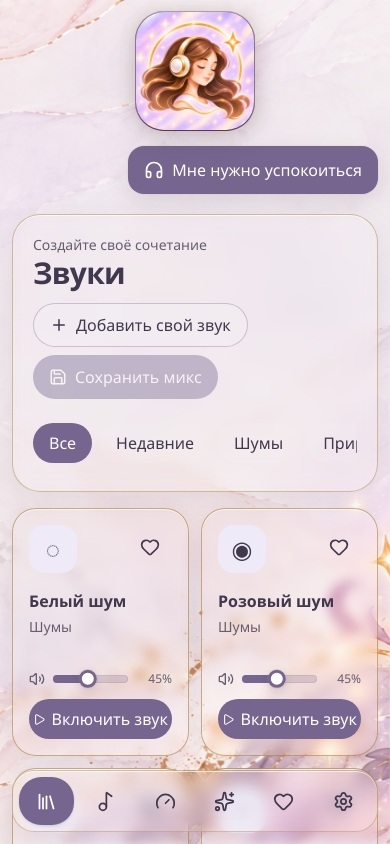
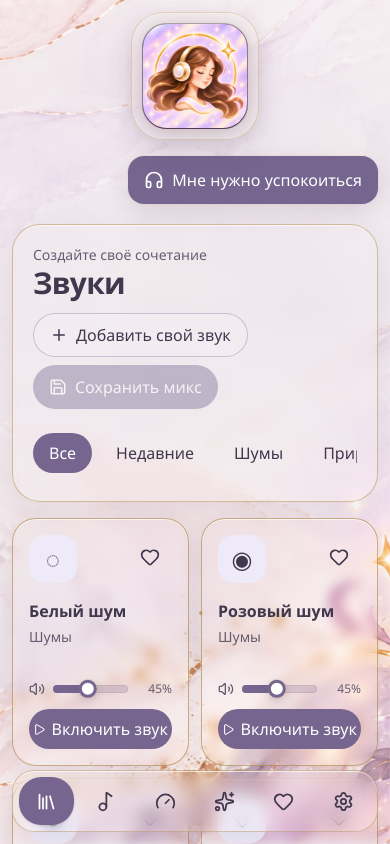
Before and after one commit to dolba92/Sensora, a React (Vite) app: page / in a window 390 px wide. Shown: the top 844 px of the page. Built offline with nearby package versions, Linux system fonts and the light colour scheme.

Commit message:
Update globals.css

```diff
--- a/app/globals.css
+++ b/app/globals.css
@@ -485,3 +485,33 @@ button {
     backdrop-filter: blur(6px) saturate(1.03);
   }
 }
+
+/* =========================================================
+   МОБИЛЬНЫЙ ЛОГОТИП
+   ========================================================= */
+
+.mobile-logo {
+  width: 128px;
+  height: 128px;
+  display: grid;
+  place-items: center;
+  border-radius: 32px;
+
+  background: rgba(255, 255, 255, .12);
+  border: 1px solid rgba(201, 164, 103, .38);
+
+  box-shadow:
+    0 10px 28px rgba(82, 61, 99, .14),
+    inset 0 1px 0 rgba(255, 255, 255, .22);
+
+  -webkit-backdrop-filter: blur(14px);
+  backdrop-filter: blur(14px);
+}
+
+@media (max-width: 767px) {
+  .mobile-logo .brand-logo {
+    width: 104px;
+    height: 104px;
+    border-radius: 24px;
+  }
+}
```
